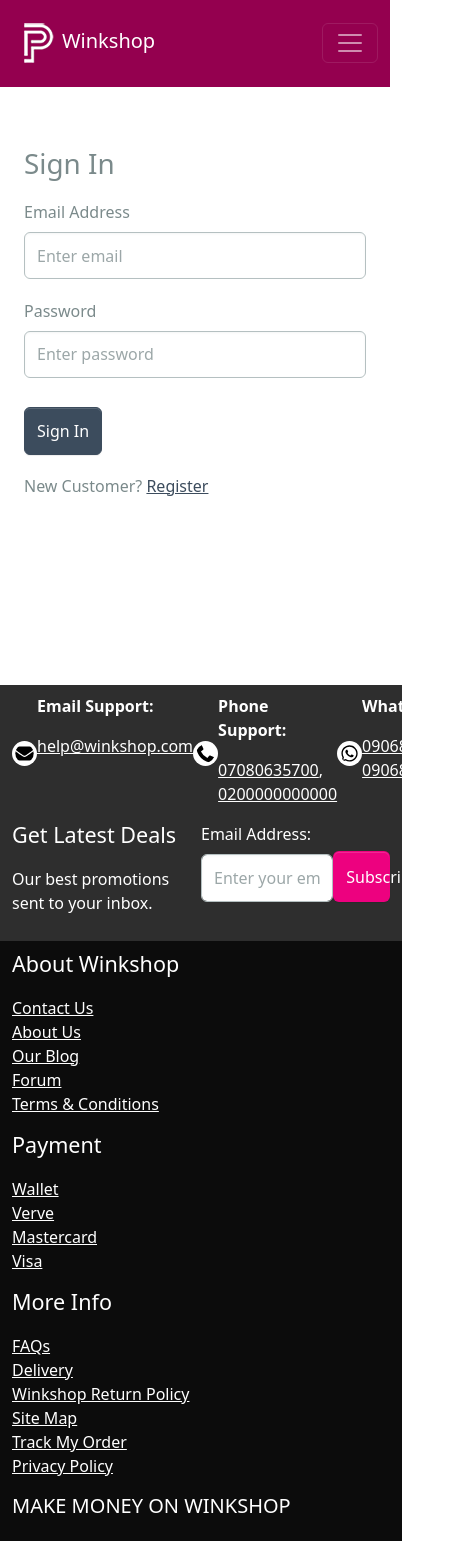
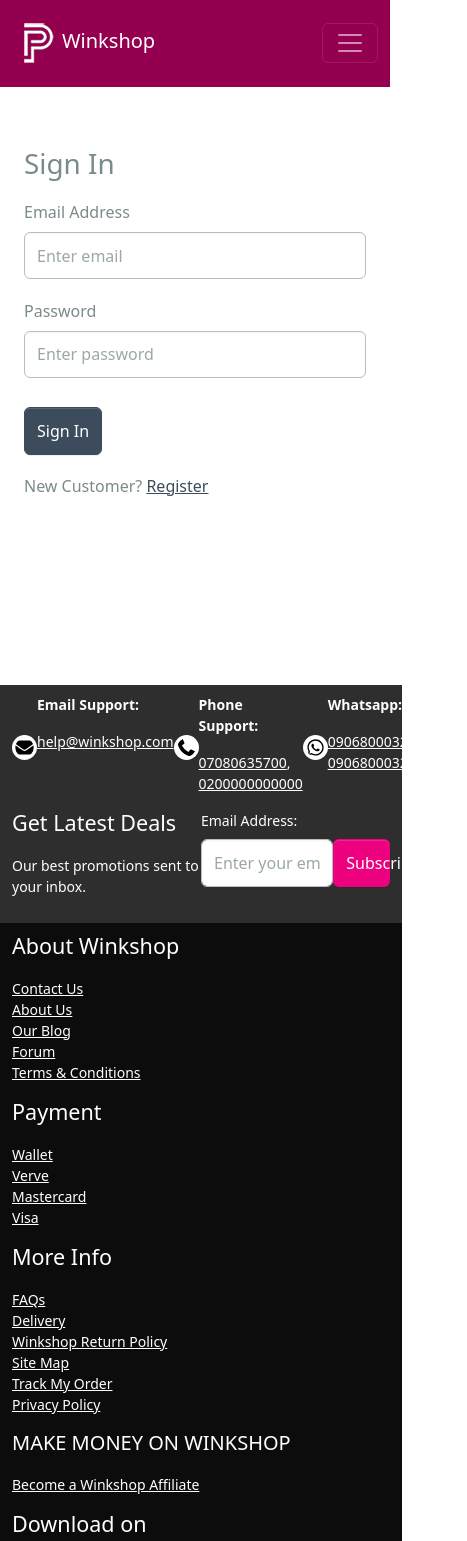
Before and after one commit to Winklus/winkshop, a React (Create React App) app in the folder frontend/: page /login in a window 390 px wide. Shown: the top 1541 px of the page, 467 px wide, since content can reach past the window. Built offline with nearby package versions, Linux system fonts and the light colour scheme.

Commit message:
styles changes

```diff
--- a/frontend/src/assets/styles/index.css
+++ b/frontend/src/assets/styles/index.css
@@ -1,5 +1,6 @@
 body {
   overflow-x: hidden;
+  font-size: 16px;
 }
 
 main {
@@ -67,3 +68,20 @@
   justify-content: center;
   margin-top: 20px;
 }
+
+
+
+
+@media screen and (max-width: 768px) {
+  footer {
+    font-size: 14px;  /* Adjust the font size for smaller screens */
+  }
+
+  .product-image {
+    width: 100px;  /* Set a smaller size for product images */
+  }
+
+  .product-name {
+    font-size: 16px;  /* Make product name smaller on mobile */
+  }
+}
```
